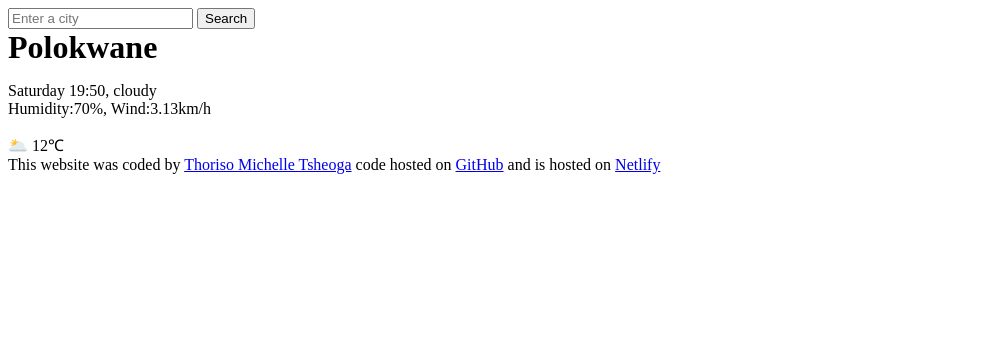
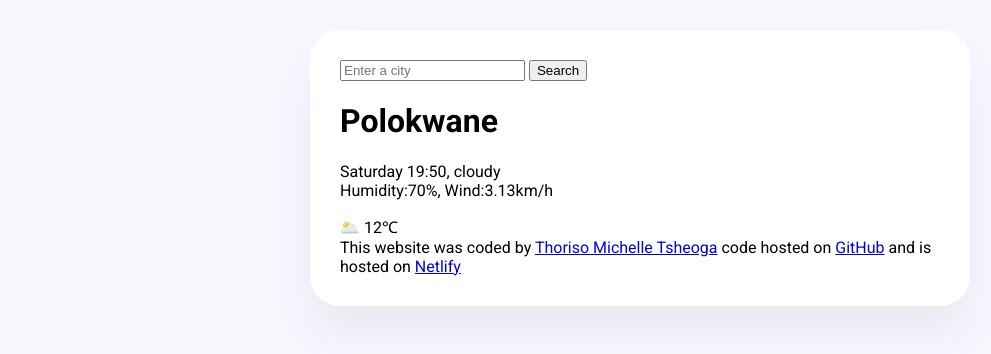
Before and after one commit to thoriitsheoga/shecodesweatherapp, a plain HTML site: page index.html in a window 1280 px wide. Shown: the whole page, without its empty margins (0-991 px from the left). Drawn offline with Linux system fonts and the light colour scheme; a web font is replaced by a local one.

Commit message:
styled the main conainer and added Roboto font

```diff
--- a/index.html
+++ b/index.html
@@ -4,9 +4,15 @@
     <meta charset="UTF-8" />
     <meta name="viewport" content="width=device-width, initial-scale=1.0" />
     <link rel="stylesheet" href="src/styles.css" />
+    <link rel="preconnect" href="https://fonts.googleapis.com" />
+    <link rel="preconnect" href="https://fonts.gstatic.com" crossorigin />
+    <link
+      href="https://fonts.googleapis.com/css2?family=Playfair+Display:ital,wght@0,400..900;1,400..900&family=Roboto:ital,wght@0,100;0,300;0,400;0,500;0,700;0,900;1,100;1,300;1,400;1,500;1,700;1,900&display=swap"
+      rel="stylesheet" />
     <title>Weather App</title>
   </head>
   <body>
+    <div class="mainpage">
       <header>
         <form>
           <input type="search" placeholder="Enter a city" required />
@@ -40,6 +46,7 @@
           >Netlify</a
         >
       </footer>
+    </div>
     <script src="src/index.js"></script>
   </body>
 </html>
--- a/src/styles.css
+++ b/src/styles.css
@@ -1,4 +1,13 @@
-h1 {
+body {
+  background-color: #f9f7fe;
+  font-family: "Roboto", sans-serif;
+}
+.mainpage {
+  background: white;
+  max-width: 600px;
+  margin: 30px auto;
   display: block;
-  margin: 0 auto;
+  padding: 30px;
+  box-shadow: 0 30px 50px rgb(65, 50, 100, 0.08);
+  border-radius: 30px;
 }
```
Lines whose indentation alone changed are shown as unchanged.
